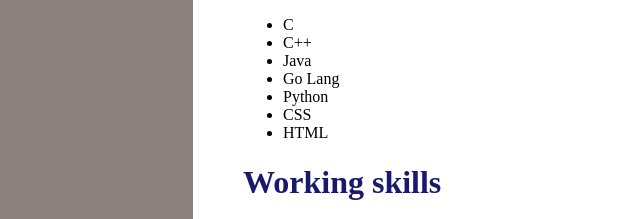
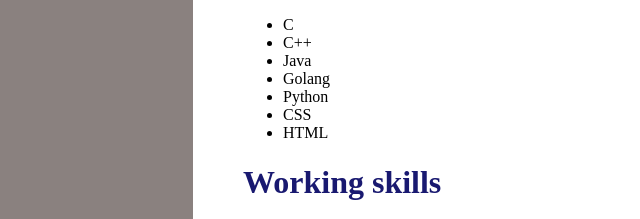
Before and after one commit to anayet-cse/cv-project, a plain HTML site: page index.html in a window 1280 px wide. Shown: the part 1109-1328 px from the top of the page, 375-1015 px from the left. Drawn offline with Linux system fonts and the light colour scheme.

Commit message:
Update index.html

```diff
--- a/index.html
+++ b/index.html
@@ -55,7 +55,7 @@
                         <li>C</li>
                         <li>C++</li>
                         <li>Java</li>
-                        <li>Go Lang</li>
+                        <li>Golang</li>
                         <li>Python</li>
                         <li>CSS</li>
                         <li>HTML</li>
```
